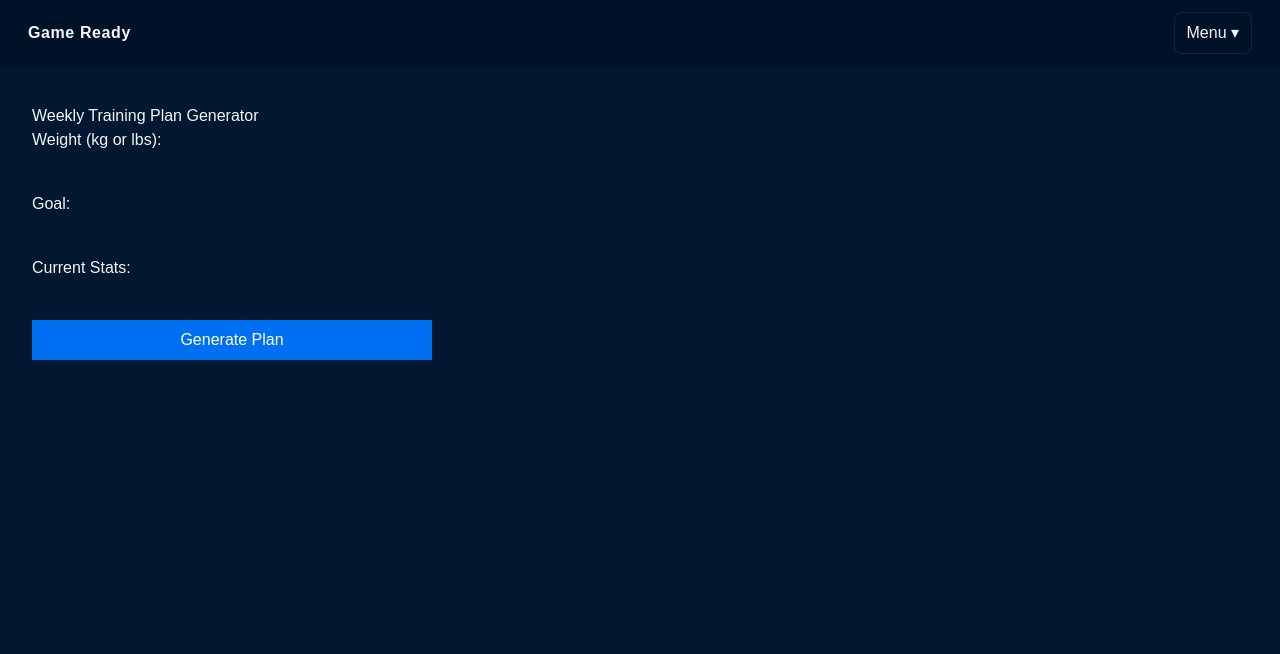
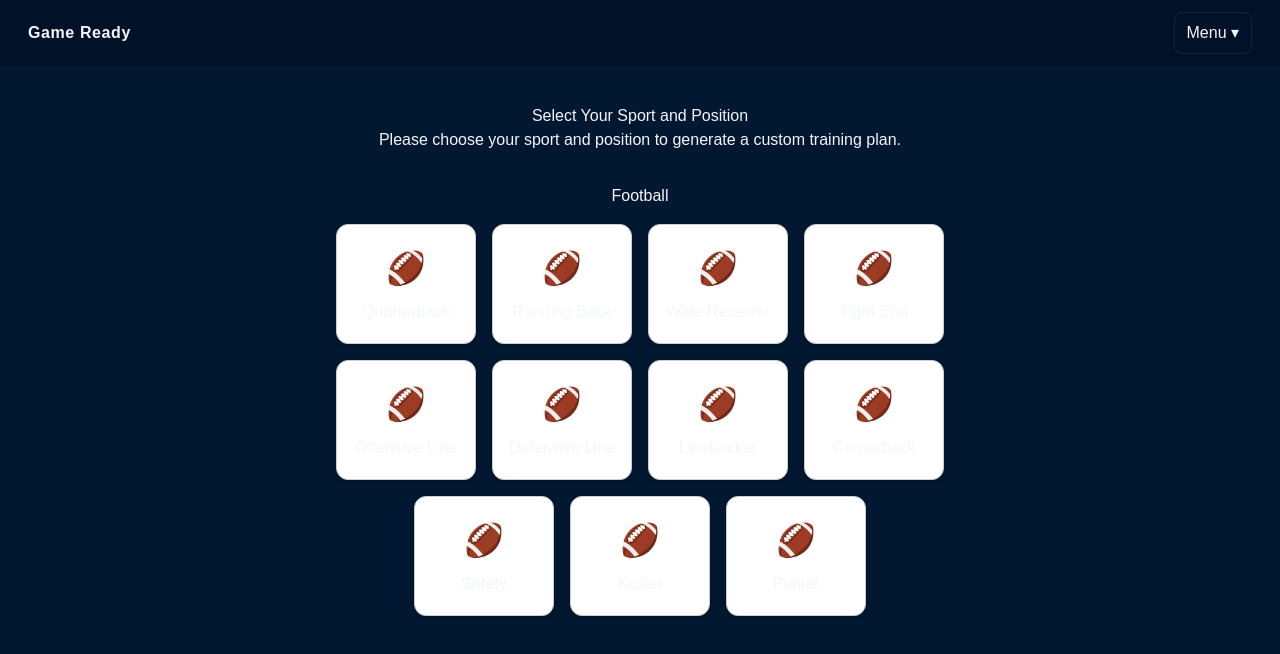
Before and after one commit to OfficalGameReady/gameready, a Next.js app: page /generator in a window 1280 px wide. Shown: the top 654 px of the page. Built offline with nearby package versions, Linux system fonts and the light colour scheme.

Commit message:
Implement sport and position selection page with football positions and emoji

```diff
--- a/app/generator/page.tsx
+++ b/app/generator/page.tsx
@@ -1,110 +1,81 @@
-"use client";
+'use client'
 
-import { useState } from "react";
+import { useRouter } from 'next/navigation';
 
-interface PlanItem {
-  day: string;
-  exercise: string;
-  reps: string;
-  rest: string;
-}
+export default function GeneratorSelection() {
+  const router = useRouter();
+  const positions = [
+    'Quarterback',
+    'Running Back',
+    'Wide Receiver',
+    'Tight End',
+    'Offensive Line',
+    'Defensive Line',
+    'Linebacker',
+    'Cornerback',
+    'Safety',
+    'Kicker',
+    'Punter',
+  ];
 
-export default function Page() {
-  const [weight, setWeight] = useState("");
-  const [goal, setGoal] = useState("");
-  const [stats, setStats] = useState("");
-  const [plan, setPlan] = useState<PlanItem[] | null>(null);
-
-  const generatePlan = (e: React.FormEvent<HTMLFormElement>) => {
-    e.preventDefault();
-    const days = ["Monday", "Tuesday", "Wednesday", "Thursday", "Friday", "Saturday", "Sunday"];
-    const newPlan: PlanItem[] = days.map((day) => ({
-      day,
-      exercise: "Bodyweight exercises",
-      reps: "3 x 10",
-      rest: "60s",
-    }));
-    setPlan(newPlan);
-  };
-
-  const exportPDF = () => {
-    if (typeof window !== "undefined") {
-      window.print();
-    }
+  const handleClick = (pos: string) => {
+    // In the future we might pass the selected sport and position as query parameters.
+    router.push('/generator/plan');
   };
 
   return (
-    <div style={{ padding: "2rem" }}>
-      <h1>Weekly Training Plan Generator</h1>
-      <form
-        onSubmit={generatePlan}
-        style={{ display: "flex", flexDirection: "column", gap: "1rem", maxWidth: "400px" }}
-      >
-        <label>
-          Weight (kg or lbs):
-          <input
-            type="number"
-            value={weight}
-            onChange={(e) => setWeight(e.target.value)}
-            style={{ width: "100%" }}
-          />
-        </label>
-        <label>
-          Goal:
-          <input
-            type="text"
-            value={goal}
-            onChange={(e) => setGoal(e.target.value)}
-            style={{ width: "100%" }}
-          />
-        </label>
-        <label>
-          Current Stats:
-          <input
-            type="text"
-            value={stats}
-            onChange={(e) => setStats(e.target.value)}
-            style={{ width: "100%" }}
-          />
-        </label>
-        <button
-          type="submit"
-          style={{ padding: "0.5rem", backgroundColor: "#0070f3", color: "white", border: "none" }}
+    <div style={{ maxWidth: '800px', margin: '0 auto', padding: '2rem', textAlign: 'center' }}>
+      <h1>Select Your Sport and Position</h1>
+      <p>Please choose your sport and position to generate a custom training plan.</p>
+
+      {/* Sport section */}
+      <div style={{ marginTop: '2rem' }}>
+        <h2>Football</h2>
+        <div
+          style={{
+            display: 'flex',
+            flexWrap: 'wrap',
+            gap: '1rem',
+            justifyContent: 'center',
+            marginTop: '1rem',
+          }}
         >
-          Generate Plan
-        </button>
-      </form>
-      {plan && (
-        <div style={{ marginTop: "2rem" }} id="plan">
-          <h2>Your 7-Day Plan</h2>
-          <table style={{ borderCollapse: "collapse", width: "100%" }}>
-            <thead>
-              <tr>
-                <th style={{ border: "1px solid #ccc", padding: "0.5rem" }}>Day</th>
-                <th style={{ border: "1px solid #ccc", padding: "0.5rem" }}>Exercise</th>
-                <th style={{ border: "1px solid #ccc", padding: "0.5rem" }}>Reps</th>
-                <th style={{ border: "1px solid #ccc", padding: "0.5rem" }}>Rest</th>
-              </tr>
-            </thead>
-            <tbody>
-              {plan.map((item) => (
-                <tr key={item.day}>
-                  <td style={{ border: "1px solid #ccc", padding: "0.5rem" }}>{item.day}</td>
-                  <td style={{ border: "1px solid #ccc", padding: "0.5rem" }}>{item.exercise}</td>
-                  <td style={{ border: "1px solid #ccc", padding: "0.5rem" }}>{item.reps}</td>
-                  <td style={{ border: "1px solid #ccc", padding: "0.5rem" }}>{item.rest}</td>
-                </tr>
-              ))}
-            </tbody>
-          </table>
-          <button
-            onClick={exportPDF}
-            style={{ marginTop: "1rem", padding: "0.5rem", backgroundColor: "#0070f3", color: "white", border: "none" }}
-          >
-            Export as PDF
-          </button>
+          {positions.map((pos) => (
+            <button
+              key={pos}
+              onClick={() => handleClick(pos)}
+              style={{
+                display: 'flex',
+                flexDirection: 'column',
+                alignItems: 'center',
+                justifyContent: 'center',
+                width: '140px',
+                height: '120px',
+                padding: '1rem',
+                borderRadius: '12px',
+                border: '1px solid #ccc',
+                backgroundColor: '#ffffff',
+                boxShadow: '0 2px 4px rgba(0,0,0,0.1)',
+                cursor: 'pointer',
+                transition: 'transform 0.1s, box-shadow 0.2s',
+              }}
+              onMouseOver={(e) => {
+                const target = e.currentTarget as HTMLButtonElement;
+                target.style.transform = 'translateY(-4px)';
+                target.style.boxShadow = '0 4px 8px rgba(0,0,0,0.15)';
+              }}
+              onMouseOut={(e) => {
+                const target = e.currentTarget as HTMLButtonElement;
+                target.style.transform = '';
+                target.style.boxShadow = '0 2px 4px rgba(0,0,0,0.1)';
+              }}
+            >
+              <span style={{ fontSize: '2rem' }}>🏈</span>
+              <span style={{ marginTop: '0.5rem' }}>{pos}</span>
+            </button>
+          ))}
         </div>
-      )}
+      </div>
     </div>
   );
 }
```
